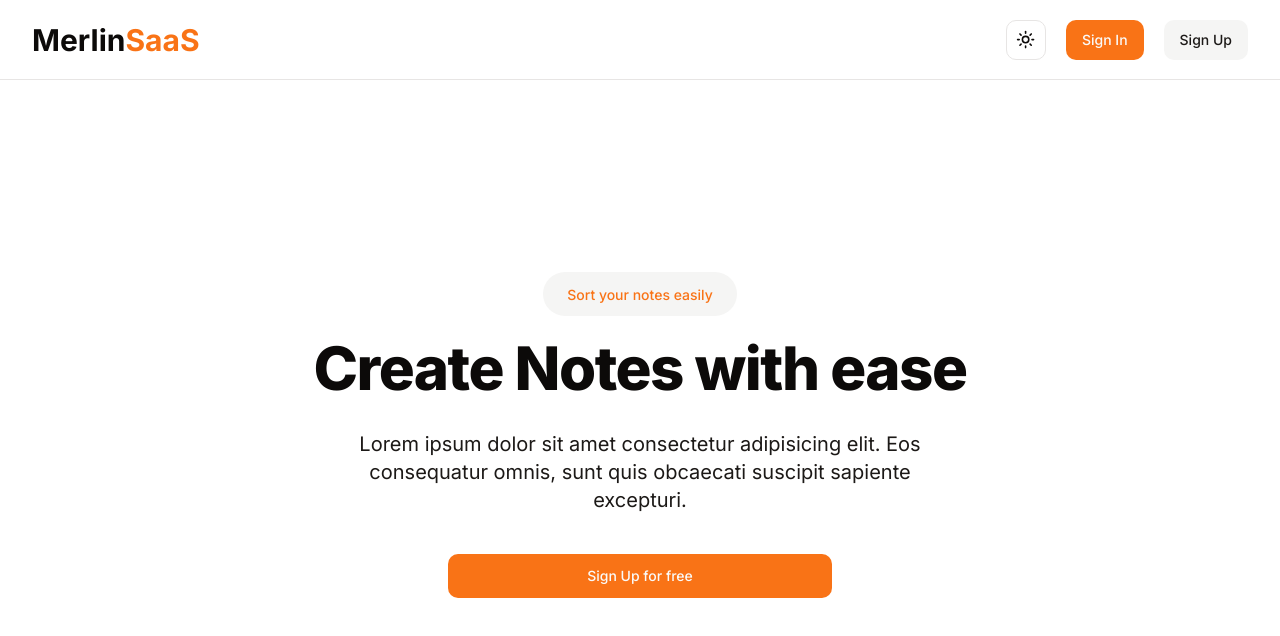
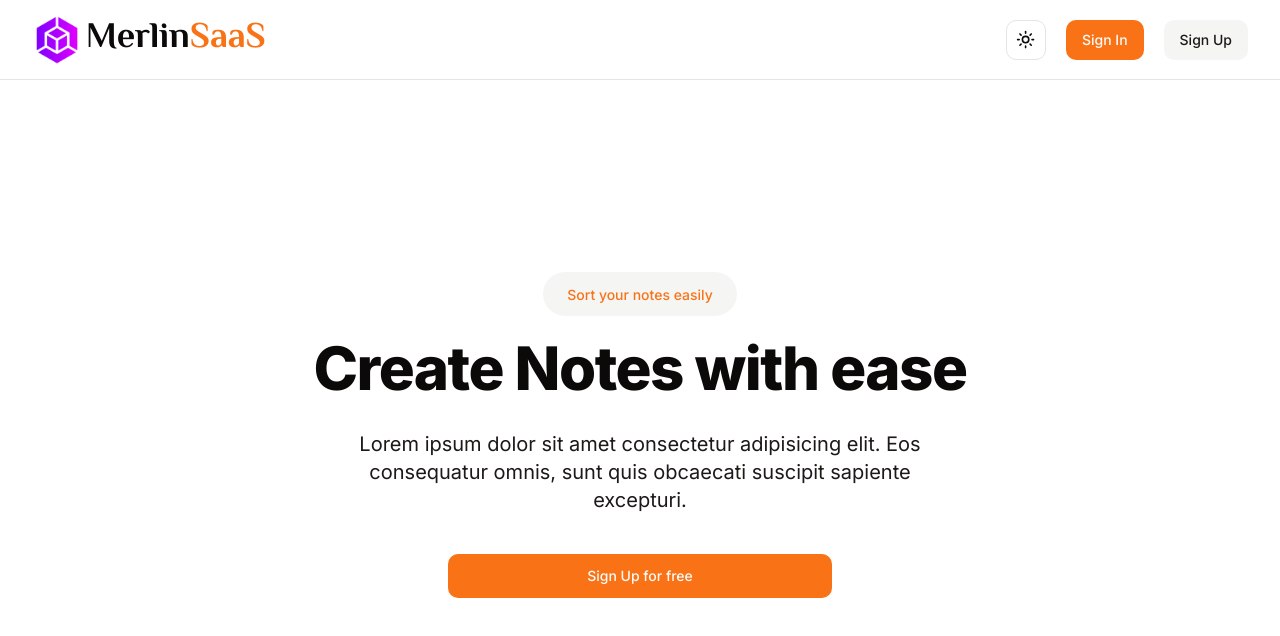
Before and after one commit to Shubhodeep100/Merlin_SaaS, a Next.js app: page / in a window 1280 px wide. Shown: the top 636 px of the page. Built offline with nearby package versions, Linux system fonts and the light colour scheme; no server answers.

Commit message:
logo work

```diff
--- a/app/components/Navbar.tsx
+++ b/app/components/Navbar.tsx
@@ -5,7 +5,8 @@ import { Button } from "@/components/ui/button";
 import { RegisterLink, LoginLink, LogoutLink } from "@kinde-oss/kinde-auth-nextjs/components";
 import { getKindeServerSession } from "@kinde-oss/kinde-auth-nextjs/server";
 import { UserNav } from "./UserNav";
-
+import saas from "@/public/assets/saas.png"
+import Image from "next/image";
 export async function Navbar() {
 
     const { isAuthenticated, getUser } = getKindeServerSession();
@@ -14,7 +15,10 @@ export async function Navbar() {
         <nav className="border-b bg-background h-[10vh] flex items-center">
             <div className="container flex items-center justify-between">
                 <Link href="/">
-                    <h1 className="font-bold text-3xl">Merlin<span className="text-primary">SaaS</span></h1>
+                    <div className="flex flex-row gap-1">
+                        <Image src={saas} width={50} height={40} alt="logo" />
+                        <h1 className="font-bold text-4xl font-signature">Merlin<span className="text-primary">SaaS</span></h1>
+                    </div>
                 </Link>
 
                 <div className="flex items-center gap-x-5">
--- a/app/globals.css
+++ b/app/globals.css
@@ -1,3 +1,4 @@
+@import url('https://fonts.googleapis.com/css2?family=Philosopher:wght@700&display=swap');
 @tailwind base;
 @tailwind components;
 @tailwind utilities;
--- a/tailwind.config.ts
+++ b/tailwind.config.ts
@@ -16,6 +16,9 @@ const config = {
       screens: {
         "2xl": "1400px",
       },
+    },
+    fontFamily: {
+      signature: ["Philosopher"],
     },
     extend: {
       colors: {
```
Also changed, not shown: public/assets/saas.png (added).
